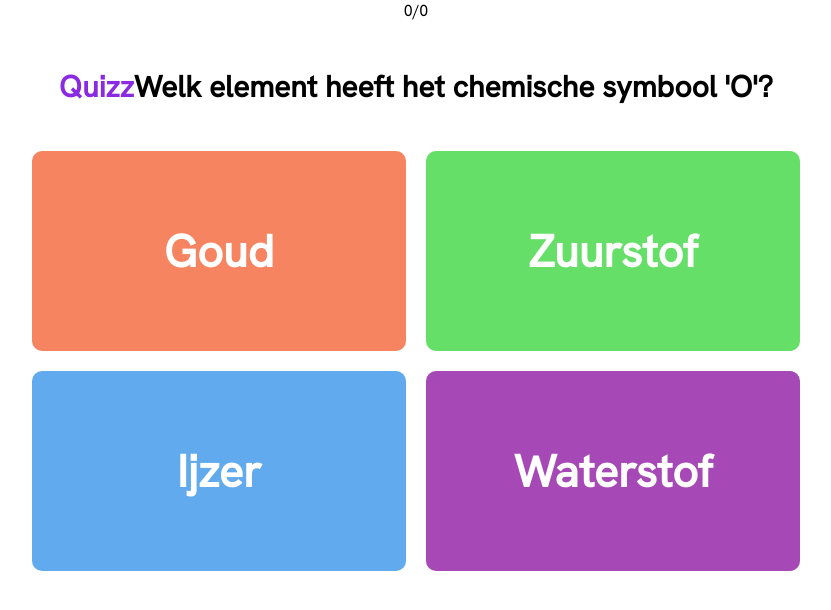
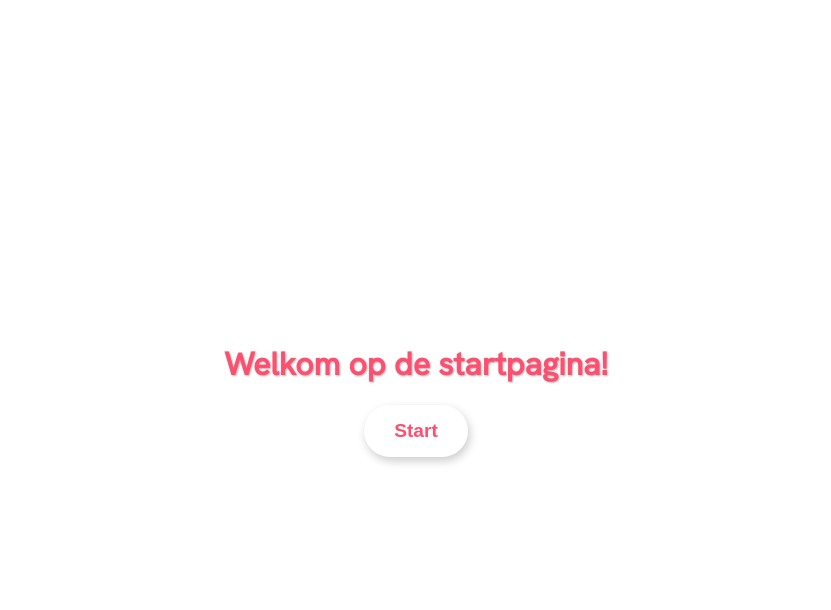
Before and after one commit to MertBaba68/quizreactlearningstory, a React (Vite) app: page / in a window 1280 px wide. Shown: the top 610 px of the page, without its empty margins (224-1055 px from the left). Built offline with nearby package versions, Linux system fonts and the light colour scheme; a web font is replaced by a local one.

Commit message:
added startpage with routing

```diff
--- a/package.json
+++ b/package.json
@@ -12,7 +12,8 @@
   "dependencies": {
     "prop-types": "^15.8.1",
     "react": "^19.0.0",
-    "react-dom": "^19.0.0"
+    "react-dom": "^19.0.0",
+    "react-router-dom": "^7.3.0"
   },
   "devDependencies": {
     "@eslint/js": "^9.21.0",
--- a/src/App.jsx
+++ b/src/App.jsx
@@ -1,12 +1,24 @@
-import Page from "./components/Page.jsx";
+import Quiz from "./components/Quiz.jsx";
+import { BrowserRouter as Router, Routes, Route } from 'react-router-dom';
+import StartPage from "./components/StartPage.jsx";
 
 function App() {
 
-  return (
-    <>
-      <Page/>
-    </>
-  )
+  // return (
+  //   <>
+  //     <Quiz/>
+  //   </>
+  // )
+
+    return (
+        <Router>
+            <Routes>
+                <Route path="/" element={<StartPage />} />
+                <Route path="/quiz" element={<Quiz />} />
+                {/*<Route path="/results/:score" element={<ResultPage />} />*/}
+            </Routes>
+        </Router>
+    )
 }
 
 export default App
--- a/src/components/Page.jsx
+++ b/src/components/Quiz.jsx
@@ -1,11 +1,11 @@
 import Header from "./Header.jsx";
 import Answers from "./Answers.jsx";
-import "../styles/Page.css"
+import "../styles/Quiz.css"
 import {useEffect, useState} from "react";
 import {getRandomQuiz} from "../utils/DummyDataService.jsx";
 import Result from "./Result.jsx";
 
-function Page() {
+function Quiz() {
     const[quiz, setQuiz] = useState("");
     const[prevQuiz, setPrevQuiz] = useState("");
     const[score, setScore] = useState(0);
@@ -52,4 +52,4 @@ function Page() {
     )
 }
 
-export default Page
+export default Quiz
--- /dev/null
+++ b/src/components/StartPage.jsx
@@ -0,0 +1,18 @@
+import { useNavigate } from 'react-router-dom';
+import "../styles/StartPage.css"
+
+const StartPage = () => {
+    const navigate = useNavigate();
+
+    return (
+        <>
+            <div className="startpage-container">
+                <span>Welkom op de startpagina!</span>
+                <button className="startpage-button" onClick={() => navigate("/quiz")}>Start</button>
+            </div>
+        </>
+
+    )
+}
+
+export default StartPage
--- a/src/styles/Answers.css
+++ b/src/styles/Answers.css
@@ -1,7 +1,6 @@
 .answers-container {
     display: grid;
     grid-template-columns: repeat(2, 1fr);
-    height: 100%;
     width: 60%;
     align-items: center;
     justify-content: center;
--- a/src/styles/Page.css
+++ b/src/styles/Quiz.css
@@ -1,8 +1,8 @@
 .page-container {
     display: flex;
     flex-direction: column;
-    justify-content: center;
     align-items: center;
     width: 100%;
     height: 100%;
+    padding-top: 20px;
 }
--- /dev/null
+++ b/src/styles/StartPage.css
@@ -0,0 +1,38 @@
+.startpage-container {
+    display: flex;
+    flex-direction: column;
+    align-items: center;
+    justify-content: center;
+    height: 100%;
+    width: 100%;
+    color: white;
+    text-align: center;
+}
+
+.startpage-container span {
+    font-size: 2rem;
+    font-weight: bold;
+    margin-bottom: 20px;
+    text-shadow: 1px 1px 2px rgba(0, 0, 0, 0.3);
+    color: #ff4f70;
+
+}
+
+.startpage-button {
+    background-color: #ffffff;
+    color: #ff4f70;
+    font-size: 1.2rem;
+    font-weight: bold;
+    border: none;
+    padding: 15px 30px;
+    border-radius: 50px;
+    cursor: pointer;
+    transition: all 0.3s ease-in-out;
+    box-shadow: 2px 4px 10px rgba(0, 0, 0, 0.2);
+}
+
+.startpage-button:hover {
+    background-color: #ff4f70;
+    color: #ffffff;
+    transform: scale(1.1);
+}
--- a/src/styles/index.css
+++ b/src/styles/index.css
@@ -3,6 +3,13 @@
     --background-color: #fff;
     --font-size: 16px;
     --font-family: "Hanken Grotesk", serif;
+}
+
+html, body, #root {
+    height: 100%;
+    width: 100%;
+    margin: 0;
+    padding: 0;
 }
 
 html {
@@ -15,10 +22,8 @@ html {
 
 body {
     max-width: 100%;
-    height: 100%;
     overflow-x: hidden;
     background: var(--background-color);
-    margin: 0;
 }
 
 * {
```
Also changed, not shown: 1 other file (tests, documents, lock files or other folders).
